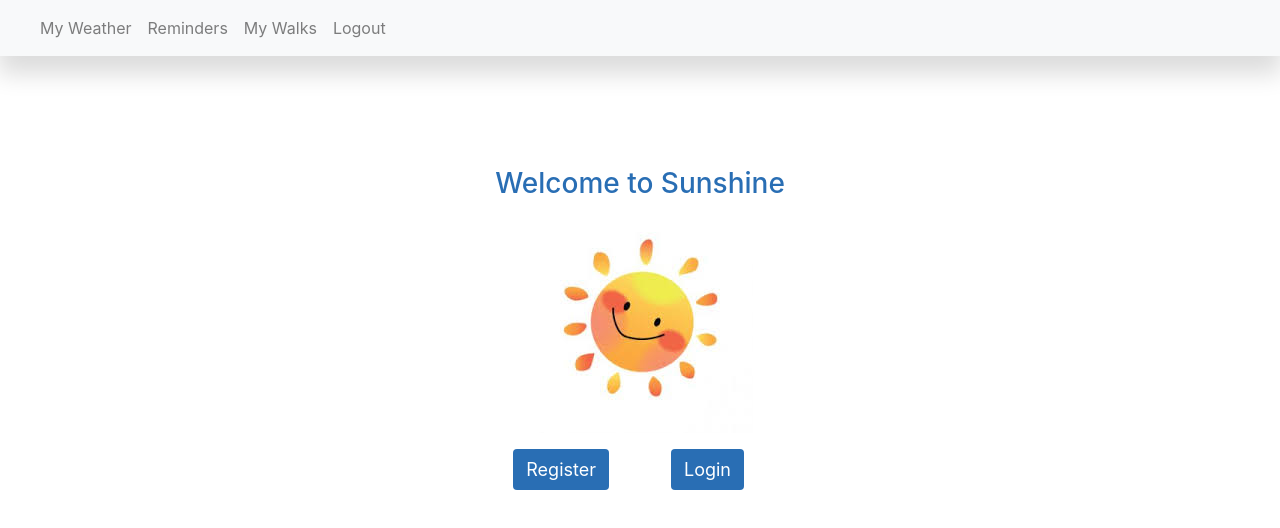
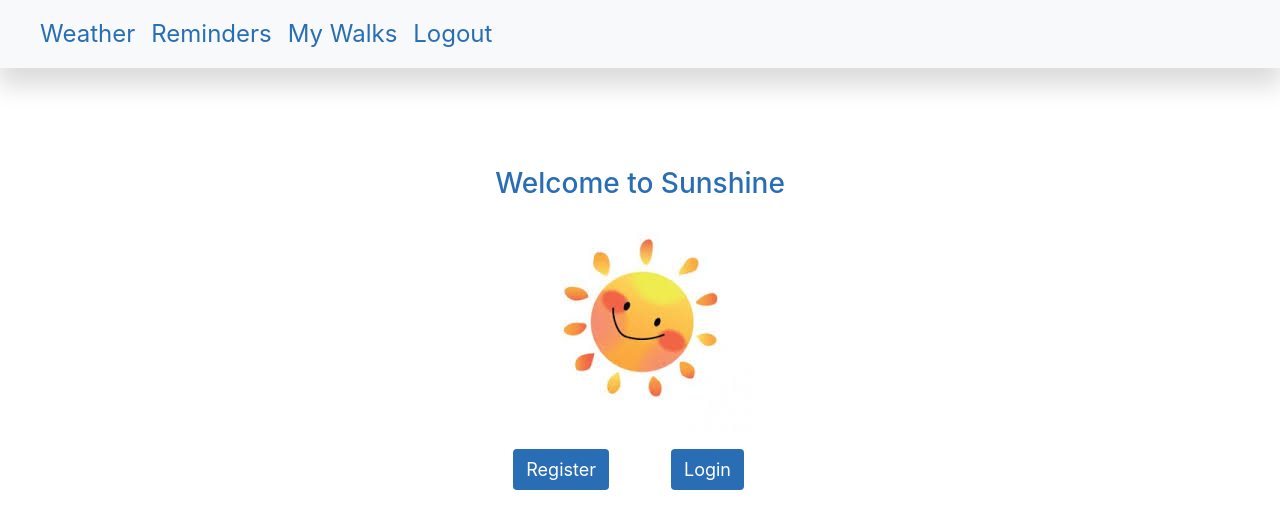
Before and after one commit to TR-SUNSHINE/Frontend, a React (Create React App) app: page /WelcomePage in a window 1280 px wide. Shown: the top 528 px of the page. Built offline with nearby package versions, Linux system fonts and the light colour scheme; no server answers; what google-maps-react would draw is missing.

Commit message:
REFACTOR: adding image to collapse button & changing font color to accessbible colour

```diff
--- a/src/components/NaviBar/NaviBar.css
+++ b/src/components/NaviBar/NaviBar.css
@@ -1,7 +1,61 @@
 .cust-nav-bar {
-    background-color: #296EB4;
-    color: red;
-    position: absolute;
     z-index: 2;
     box-shadow: 0 16px 24px 2px rgba(0, 0, 0, 0.14);
 }
+
+/* utilising Bootstrap classes */
+
+.navbar-light .navbar-nav .nav-link {
+    color:#296EB4;
+}
+
+.navbar__img{
+    border-radius: 4px;
+}
+
+/* Media Queries to match Bootstrap viewport sizes - general styling*/
+
+
+/* Small - ≥576px */
+
+@media only screen and (min-width: 576px) and (max-width: 768px) {
+    .navbar-light .navbar-nav .nav-link {
+        font-size: 18px;
+    }
+}
+
+
+/* Medium - ≥768px */
+
+@media only screen and (min-width: 768px) and (max-width: 992px) {
+    .navbar-light .navbar-nav .nav-link {
+        font-size: 20px;
+    }
+}
+
+
+/* Large - ≥992px */
+
+@media only screen and (min-width: 992px) and (max-width: 1199px) {
+    .navbar-light .navbar-nav .nav-link {
+        font-size: 22px;
+    }
+}
+
+
+/* Extra Large - ≥1200px */
+
+@media only screen and (min-width: 1200px) and (max-width: 1399px) {
+    .navbar-light .navbar-nav .nav-link {
+        font-size: 24px;
+    }
+}
+
+
+/* Extra extra Large - ≥1400px */
+
+@media only screen and (min-width: 1400px) {
+    .navbar-light .navbar-nav .nav-link {
+        font-size: 24px;
+    }
+}
--- a/src/components/NaviBar/NaviBar.js
+++ b/src/components/NaviBar/NaviBar.js
@@ -1,14 +1,23 @@
 import "./NaviBar.css";
 import { Nav, Navbar, NavDropdown } from "react-bootstrap";
-
 const Navibar = () => {
     return (
-        <Navbar fixed="top" bg="light" expand="lg" className="cust-nav-bar">
-            <Navbar.Brand href="#home"></Navbar.Brand>
-            <Navbar.Toggle aria-controls="basic-navbar-nav" />
+        <Navbar fixed="top" expand="md" variant="light" bg="light" className="cust-nav-bar">
+            <Navbar.Brand href="#home">
+            </Navbar.Brand>
+            <Navbar.Toggle aria-controls="basic-navbar-nav">
+                <img
+                    src="./images/welcomeSunshine.jfif"
+                    width="30"
+                    height="30"
+                    className="d-inline-block align-top-right navbar__img"
+                    alt="Sun"
+                />
+            </Navbar.Toggle>
             <Navbar.Collapse id="basic-navbar-nav">
-                <Nav className="mr-auto">
-                    <Nav.Link href="/WeatherPage">My Weather</Nav.Link>
+                {/* <Nav className="mr-auto"> */}
+                <Nav>
+                    <Nav.Link href="/WeatherPage">Weather</Nav.Link>
                     <Nav.Link href="/Reminders">Reminders</Nav.Link>
                     <Nav.Link href="/MyWalksPage">My Walks</Nav.Link>
                     <Nav.Link href="/Logout">Logout</Nav.Link>
@@ -17,5 +26,4 @@ const Navibar = () => {
         </Navbar>
     );
 };
-
 export default Navibar;
```
